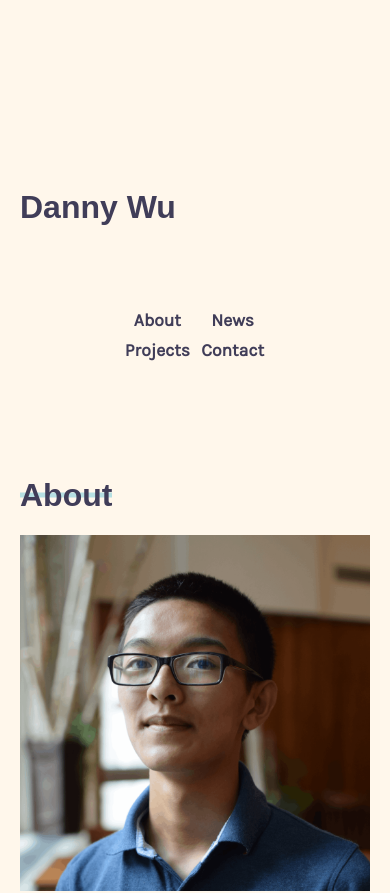
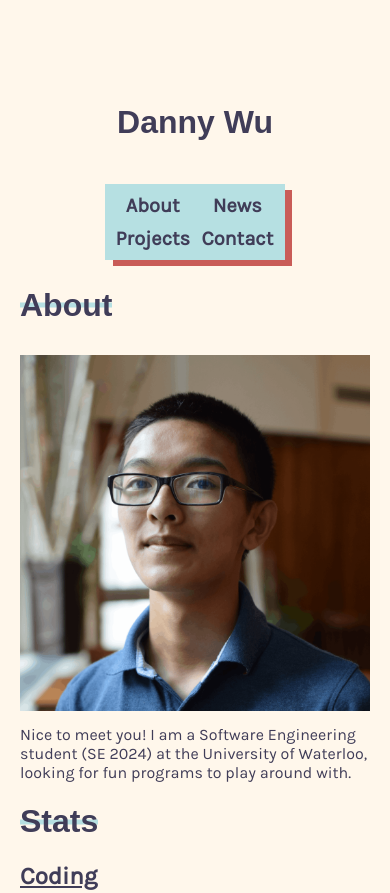
Before and after one commit to dannywuwu/dannywuwu.github.io, a React (Create React App) app: page / in a window 390 px wide. Shown: the top 893 px of the page. Built offline with nearby package versions, Linux system fonts and the light colour scheme.

Commit message:
mobile styling + intro box layering

```diff
--- a/src/Components/Navbox.tsx
+++ b/src/Components/Navbox.tsx
@@ -5,7 +5,6 @@ interface NavboxProps {}
 
 export const Navbox: React.FC<NavboxProps> = () => {
   return (
-    // resume, email, github, linkedin
     <div className="nav-wrapper">
       <ul className="nav-box">
         <a href="#about">
--- a/src/res/styles/App.scss
+++ b/src/res/styles/App.scss
@@ -34,6 +34,10 @@
   margin: 2rem 0;
 }
 
+img {
+  margin: 1rem 0;
+}
+
 // text selection
 ::selection {
   /* WebKit/Blink Browsers */
@@ -44,5 +48,5 @@
   background: $secondary;
 }
 
-@media screen and (min-width: $small) {
+@media screen and (min-width: $medium) {
 }
--- a/src/res/styles/Intro.scss
+++ b/src/res/styles/Intro.scss
@@ -4,6 +4,8 @@
 }
 
 #intro-name {
-  margin-top: 20vh;
-  margin-bottom: 10vh;
+  margin-top: 10vh;
+  margin-bottom: 5vh;
+  margin-left: auto;
+  margin-right: auto;
 }
--- a/src/res/styles/Navbox.scss
+++ b/src/res/styles/Navbox.scss
@@ -1,14 +1,30 @@
+@import "styles";
+
 .nav-box {
   display: grid;
   grid-template-columns: repeat(2, 1fr);
   grid-template-rows: repeat(2, 1fr);
   gap: 1rem;
   text-align: center;
-
+  background-color: $secondary;
+  padding: 1rem;
+  position: relative;
   li {
     font-weight: 600;
-    font-size: 1.75rem;
+    font-size: 2rem;
   }
+}
+
+.nav-box::after {
+  display: block;
+  content: "";
+  position: absolute;
+  background-color: $secondary-accent;
+  top: 8%;
+  left: 4%;
+  width: 100%;
+  height: 100%;
+  z-index: -1;
 }
 
 .nav-wrapper {
--- a/src/res/styles/styles.scss
+++ b/src/res/styles/styles.scss
@@ -3,4 +3,4 @@ $secondary: #b6e0e2;
 $accent: #403d58;
 $secondary-accent: #c95c57;
 
-$small: 576px;
+$medium: 768px;
```
